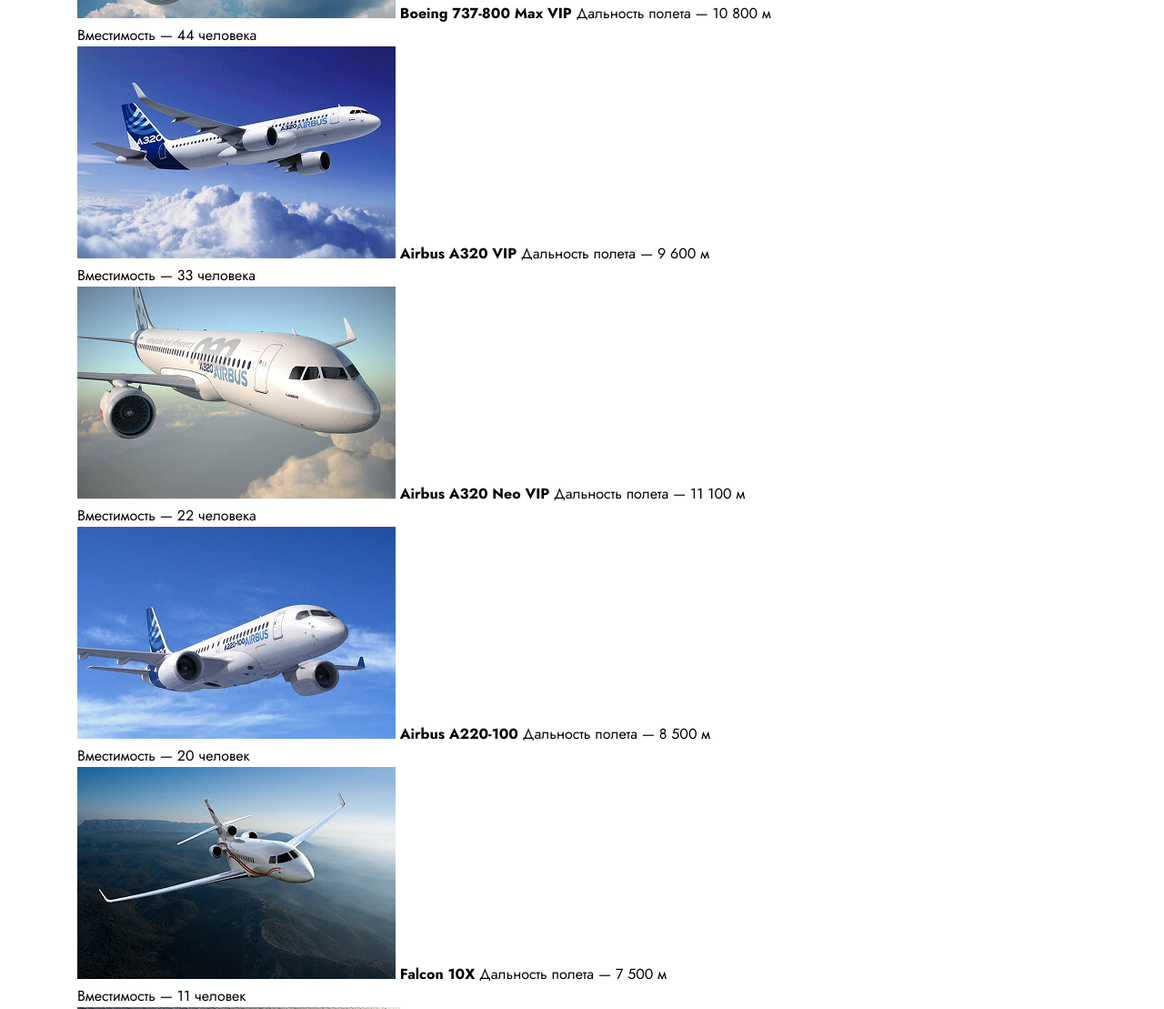
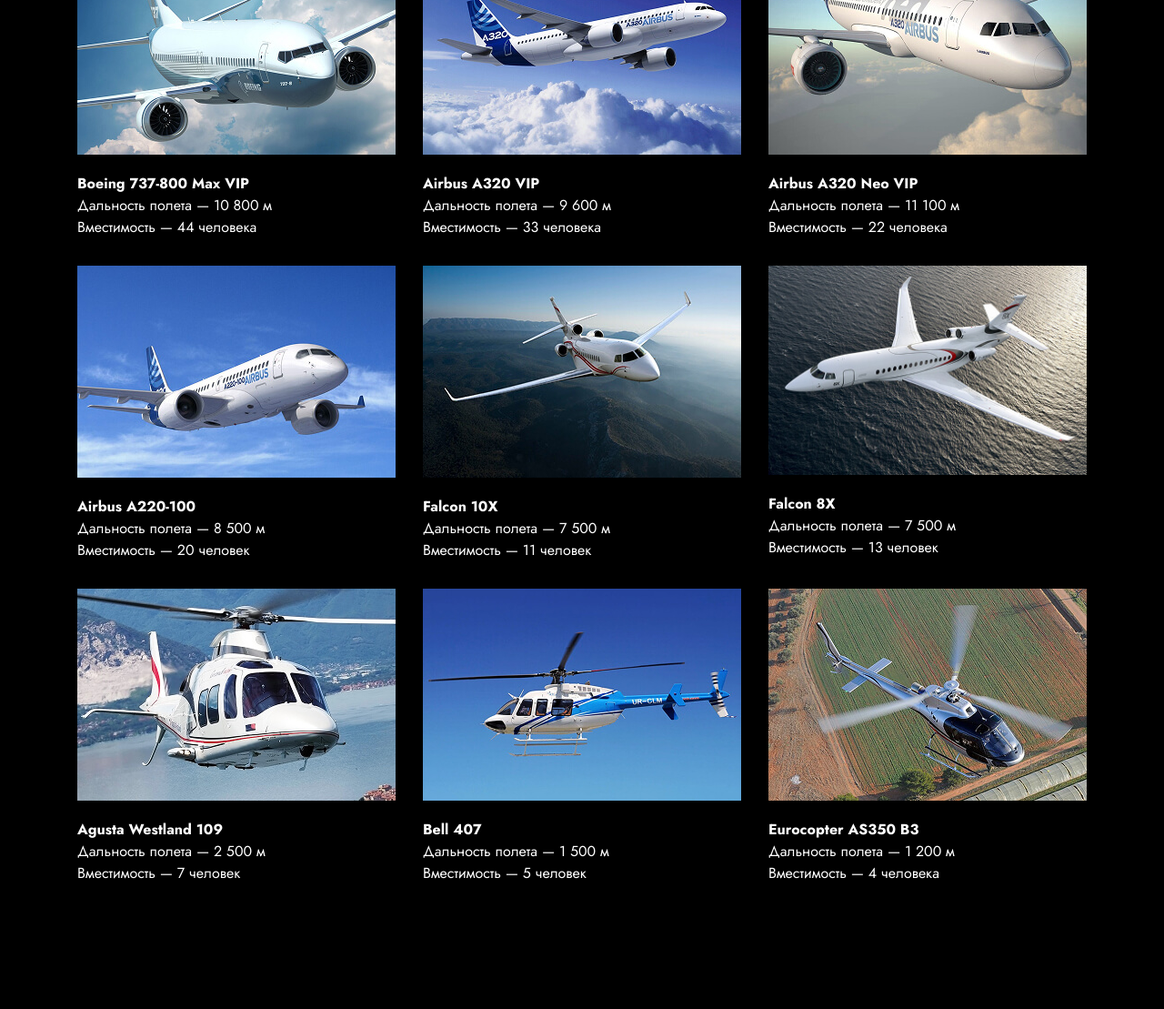
Before and after one commit to NatPalna/fabula, a website built with Vite: page index.html in a window 1280 px wide. Shown: the part 3536-4645 px from the top of the page at 91% size. Built offline with nearby package versions, Linux system fonts and the light colour scheme; files whose address does not match are found by name.

Commit message:
добавлены стили для блока Наш авиапарк

```diff
--- a/index.html
+++ b/index.html
@@ -284,56 +284,56 @@
             <li class="airpark_item">
               <img src="./src/assets/img/airpark_img_1.jpg" alt="Boeing 737-800 Max VIP" class="airpark_img">
               <strong class="airpark_title">Boeing 737-800 Max VIP</strong>
-              <span class="airpark_text">Дальность полета — 10 800 м<br />
-                Вместимость — 44 человека</span>
+              <p class="airpark_text">Дальность полета — 10 800 м<br />
+                Вместимость — 44 человека</p>
             </li>
             <li class="airpark_item">
               <img src="./src/assets/img/airpark_img_2.jpg" alt="Airbus A320 VIP" class="airpark_img">
               <strong class="airpark_title">Airbus A320 VIP</strong>
-              <span class="airpark_text">Дальность полета — 9 600 м<br />
-                Вместимость — 33 человека</span>
+              <p class="airpark_text">Дальность полета — 9 600 м<br />
+                Вместимость — 33 человека</p>
             </li>
             <li class="airpark_item">
               <img src="./src/assets/img/airpark_img_3.jpg" alt="Airbus A320 Neo VIP" class="airpark_img">
               <strong class="airpark_title">Airbus A320 Neo VIP</strong>
-              <span class="airpark_text">Дальность полета — 11 100 м<br />
-                Вместимость — 22 человека</span>
+              <p class="airpark_text">Дальность полета — 11 100 м<br />
+                Вместимость — 22 человека</p>
             </li>
             <li class="airpark_item">
               <img src="./src/assets/img/airpark_img_4.jpg" alt="Airbus A220-100" class="airpark_img">
               <strong class="airpark_title">Airbus A220-100</strong>
-              <span class="airpark_text">Дальность полета — 8 500 м<br />
-                Вместимость — 20 человек</span>
+              <p class="airpark_text">Дальность полета — 8 500 м<br />
+                Вместимость — 20 человек</p>
             </li>
             <li class="airpark_item">
               <img src="./src/assets/img/airpark_img_5.jpg" alt="Falcon 10X" class="airpark_img">
               <strong class="airpark_title">Falcon 10X</strong>
-              <span class="airpark_text">Дальность полета — 7 500 м<br />
-                Вместимость — 11 человек</span>
+              <p class="airpark_text">Дальность полета — 7 500 м<br />
+                Вместимость — 11 человек</p>
             </li>
             <li class="airpark_item">
               <img src="./src/assets/img/airpark_img_6.jpg" alt="Falcon 8X" class="airpark_img">
               <strong class="airpark_title">Falcon 8X</strong>
-              <span class="airpark_text">Дальность полета — 7 500 м<br />
-                Вместимость — 13 человек</span>
+              <p class="airpark_text">Дальность полета — 7 500 м<br />
+                Вместимость — 13 человек</p>
             </li>
             <li class="airpark_item">
               <img src="./src/assets/img/airpark_img_7.jpg" alt="Agusta Westland 109" class="airpark_img">
               <strong class="airpark_title">Agusta Westland 109</strong>
-              <span class="airpark_text">Дальность полета — 2 500 м<br />
-                Вместимость — 7 человек</span>
+              <p class="airpark_text">Дальность полета — 2 500 м<br />
+                Вместимость — 7 человек</p>
             </li>
             <li class="airpark_item">
               <img src="./src/assets/img/airpark_img_8.jpg" alt="Bell 407" class="airpark_img">
               <strong class="airpark_title">Bell 407</strong>
-              <span class="airpark_text">Дальность полета — 1 500 м<br />
-                Вместимость — 5 человек</span>
+              <p class="airpark_text">Дальность полета — 1 500 м<br />
+                Вместимость — 5 человек</p>
             </li>
             <li class="airpark_item">
               <img src="./src/assets/img/airpark_img_9.jpg" alt="Eurocopter AS350 B3" class="airpark_img">
               <strong class="airpark_title">Eurocopter AS350 B3</strong>
-              <span class="airpark_text">Дальность полета — 1 200 м<br />
-                Вместимость — 4 человека</span>
+              <p class="airpark_text">Дальность полета — 1 200 м<br />
+                Вместимость — 4 человека</p>
             </li>
           </ul>
       </section>
--- a/src/style.css
+++ b/src/style.css
@@ -408,6 +408,7 @@
   display: flex;
   align-items: flex-start;
   gap: 25px;
+  margin-bottom: 150px;
 }
 
 .about_item {
@@ -418,6 +419,34 @@
   justify-content: center;
   gap: 20px;
   font-size: 16px;
+}
+
+.airpark {
+  background-color: #000;
+  color: #fff;
+}
+
+.airpark_list {
+  display: flex;
+  flex-wrap: wrap;
+  align-items: flex-start;
+  gap: 30px;
+  padding-bottom: 150px;
+}
+
+.airpark_item {
+  flex: 0 1 calc(100% / 3 - 20px);
+  display: flex;
+  flex-direction: column;
+  align-items: flex-start;
+  font-size: 16px;
+}
+
+.airpark_img {
+  width: 100%;
+  height: 100%;
+  padding-bottom: 20px;
+  object-fit: cover;
 }
 
 @media screen and (max-width: 1150px) {
@@ -566,4 +595,17 @@
     background: #329fd9 !important;
     opacity: 1 !important;
   }
+
+  .about_list {
+    flex-wrap: wrap;
+    gap: 20px;
+  }
+
+  .about_item {
+    flex: 0 1 calc(50% - 10px);
+  }
+
+  .airpark_item {
+    flex: 0 1 100%;
+  }
 }
```
